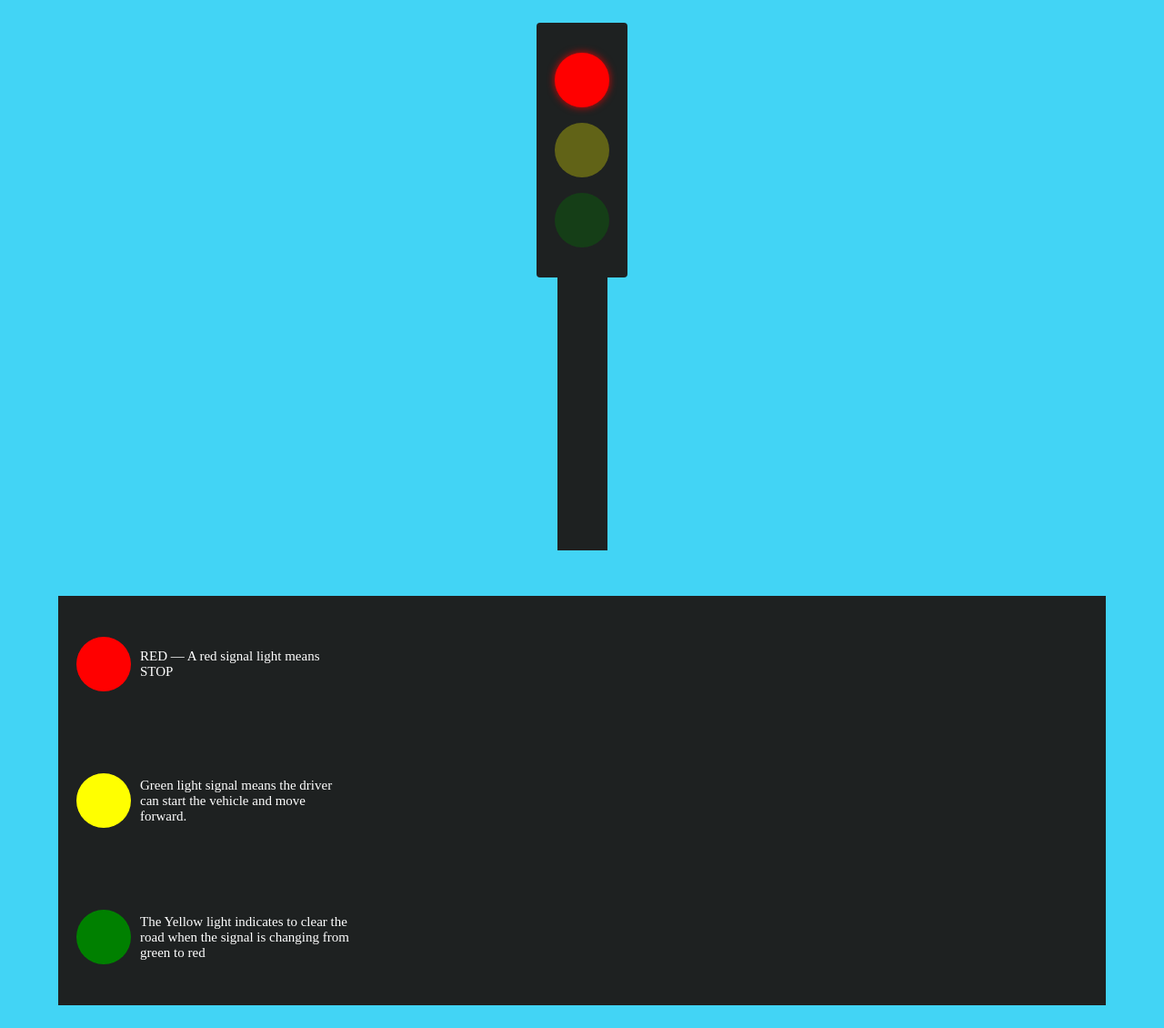
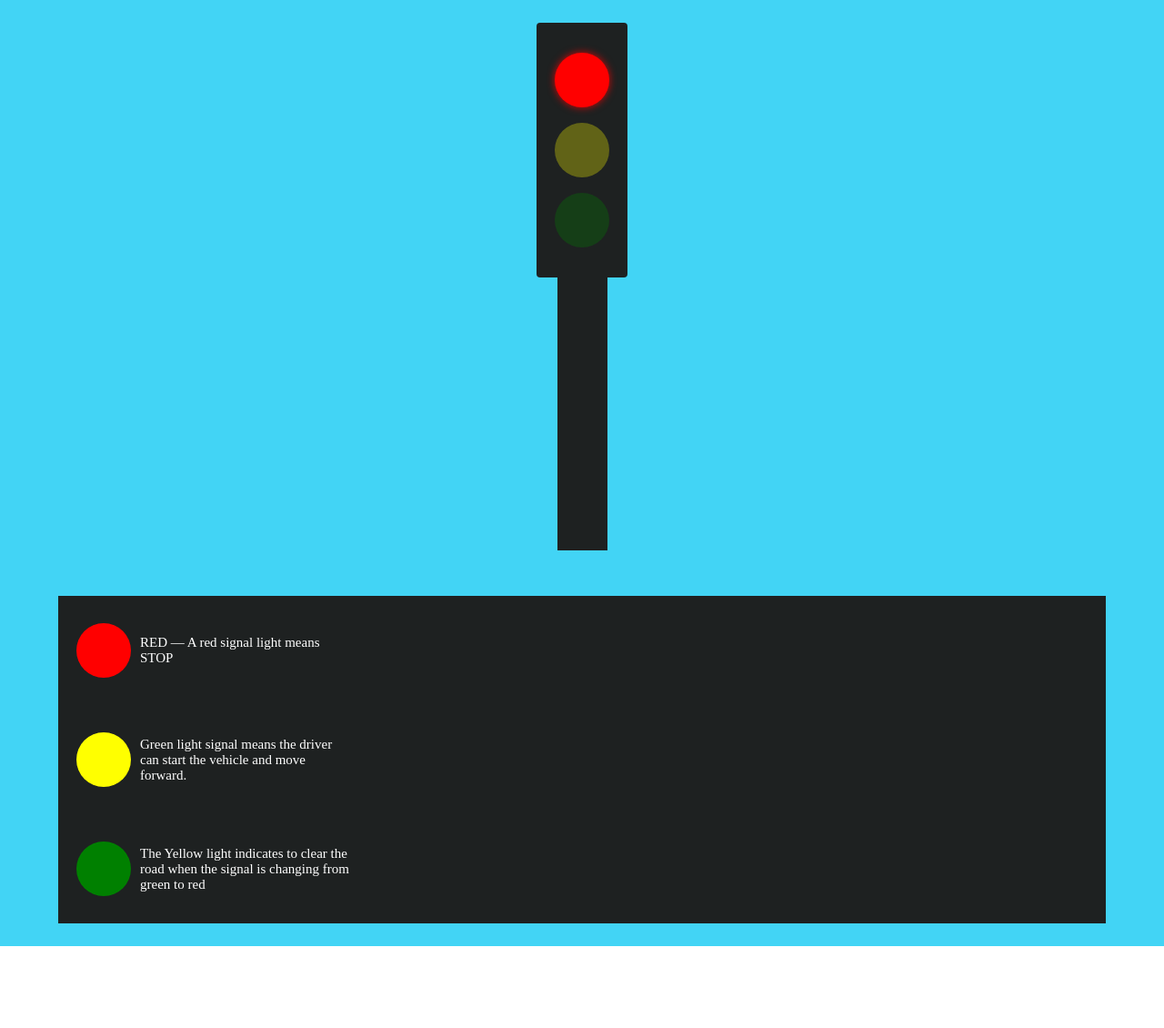
Before and after one commit to KhasanMeliev/loyiha_ishi, a React (Create React App) app: page / in a window 1280 px wide. Shown: the whole page at 91% size. After the commit the page ends 1040 px from the top, so only its background shows below. Built offline with nearby package versions, Linux system fonts and the light colour scheme.

Commit message:
fixed problems

```diff
--- a/src/traffic/styles.style.js
+++ b/src/traffic/styles.style.js
@@ -83,7 +83,7 @@ export const Stick = styled.div`
 
 export const Rules = styled.div`
   width: 90%;
-  height: 450px;
+  height: 360px;
   background-color: #1e2121;
 
   p {
@@ -96,7 +96,7 @@ export const Rules = styled.div`
 
 export const Red = styled.div`
   width: 100%;
-  height: 150px;
+  height: 120px;
   background-color: #1e2121;
   display: flex;
   align-items: center;
@@ -112,7 +112,7 @@ export const Red = styled.div`
 `;
 export const Green = styled.div`
   width: 100%;
-  height: 150px;
+  height: 120px;
   background-color: #1e2121;
   display: flex;
   align-items: center;
@@ -129,7 +129,7 @@ export const Green = styled.div`
 
 export const Yellow = styled.div`
   width: 100%;
-  height: 150px;
+  height: 120px;
   background-color: #1e2121;
   display: flex;
   align-items: center;
```
